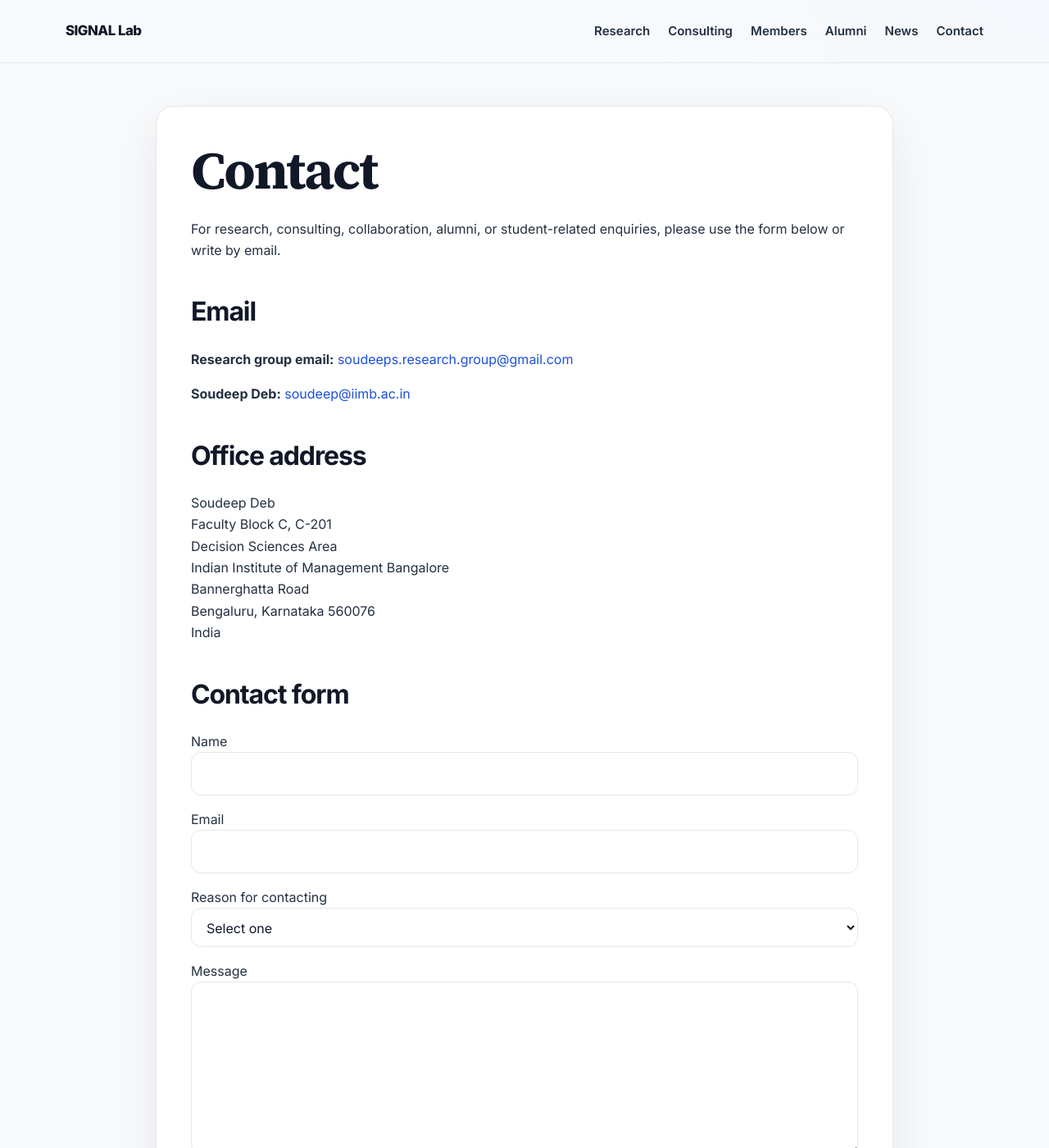
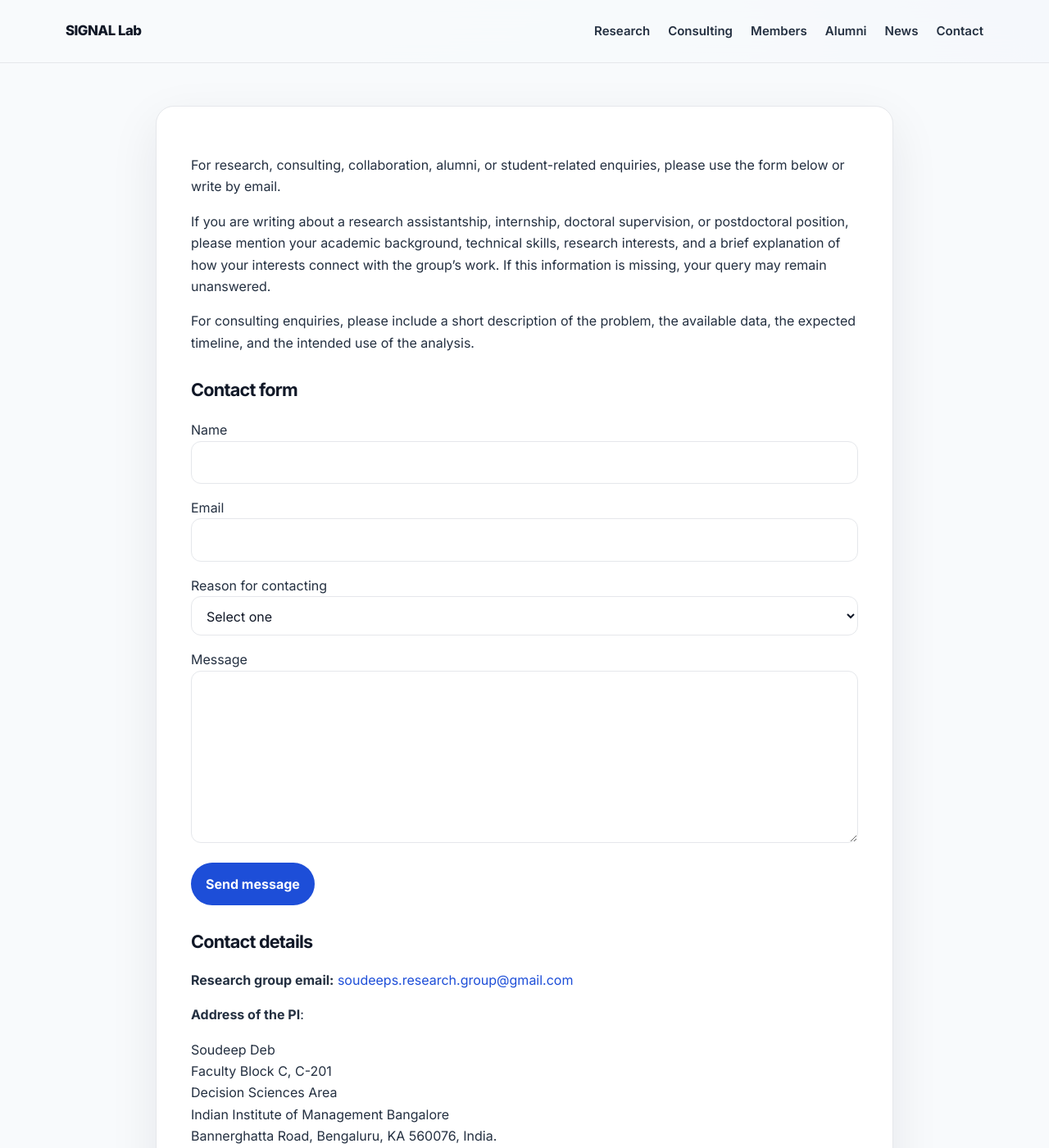
Before and after one commit to soudeepd/soudeeps-research-group, a Jekyll site: the page built from docs/_pages/contact.md, in a window 1280 px wide and 1400 px high, scrolled down 239 px. Shown: the whole window at 82% size. Built offline with Jekyll 4.4.1, drawn with Linux system fonts in a browser that asks for light colours; some of the changed text lies outside the part shown.

Commit message:
Update contact.md

```diff
--- a/docs/_pages/contact.md
+++ b/docs/_pages/contact.md
@@ -4,27 +4,13 @@ title: Contact
 permalink: /contact/
 ---
 
-# Contact
-
 For research, consulting, collaboration, alumni, or student-related enquiries, please use the form below or write by email.
 
-## Email
+If you are writing about a research assistantship, internship, doctoral supervision, or postdoctoral position, please mention your academic background, technical skills, research interests, and a brief explanation of how your interests connect with the group's work. If this information is missing, your query may remain unanswered.
 
-**Research group email:** [soudeeps.research.group@gmail.com](mailto:soudeeps.research.group@gmail.com)
+For consulting enquiries, please include a short description of the problem, the available data, the expected timeline, and the intended use of the analysis.
 
-**Soudeep Deb:** [soudeep@iimb.ac.in](mailto:soudeep@iimb.ac.in)
-
-## Office address
-
-Soudeep Deb
-Faculty Block C, C-201
-Decision Sciences Area
-Indian Institute of Management Bangalore
-Bannerghatta Road
-Bengaluru, Karnataka 560076
-India
-
-## Contact form
+### Contact form
 
 <form action="https://formspree.io/f/YOUR_FORM_ID" method="POST">
 
@@ -61,8 +47,15 @@ India
 
 </form>
 
-## Notes for students and prospective researchers
+### Contact details
 
-If you are writing about a research assistantship, internship, doctoral supervision, or postdoctoral position, please include your CV, academic background, technical skills, research interests, and a brief explanation of how your interests connect with the group's work. If this information is missing, your query may remain unanswered.
+**Research group email:** [soudeeps.research.group@gmail.com](mailto:soudeeps.research.group@gmail.com)
 
-For consulting enquiries, please include a short description of the problem, the available data, the expected timeline, and the intended use of the analysis.
+**Address of the PI**:
+
+Soudeep Deb
+Faculty Block C, C-201
+Decision Sciences Area
+Indian Institute of Management Bangalore
+Bannerghatta Road, Bengaluru, KA 560076, India.
+Email:  [soudeep@iimb.ac.in](mailto:soudeep@iimb.ac.in)
```
